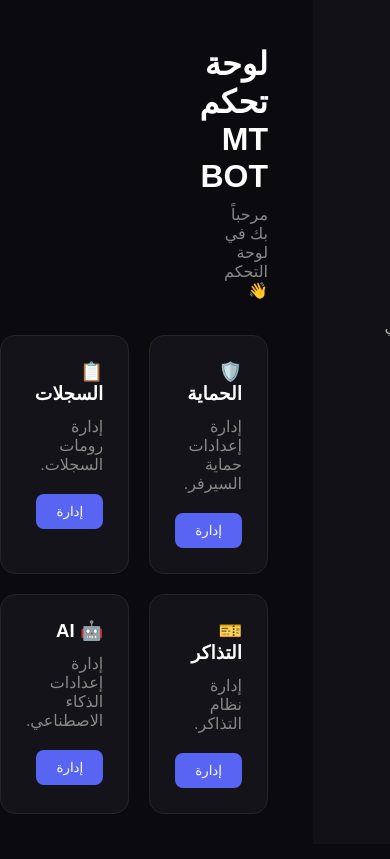
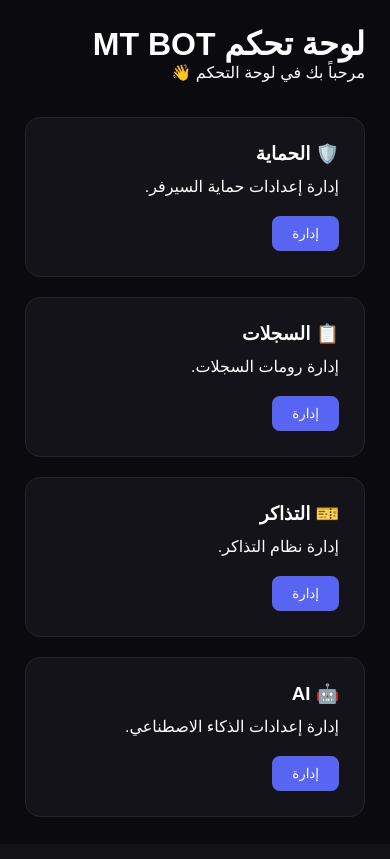
Before and after one commit to dahomaq35-afk/Liver, a Flask app: page / in a window 390 px wide; the page is wider, and only the part inside the window is pictured. After the commit the page ends 817 px from the top of that part, so only its background shows below. Run offline with Flask 3, Linux system fonts and the light colour scheme.

Commit message:
Update style.css

```diff
--- a/static/style.css
+++ b/static/style.css
@@ -3,74 +3,71 @@
     margin: 0;
     padding: 0;
 }
-
 body {
     background: #0b0b0f;
     color: white;
     font-family: Arial, sans-serif;
 }
-
+/* القائمة الجانبية */
 .sidebar {
     position: fixed;
-    right: 0;
+    left: 0;
     top: 0;
-    width: 250px;
+    width: 310px;
     height: 100vh;
     background: #111116;
     padding: 25px;
+    z-index: 1000;
 }
-
-.sidebar h2 {
-    text-align: center;
-    margin-bottom: 30px;
+/* المحتوى */
+main {
+    margin-left: 310px;
+    padding: 45px;
 }
-
+/* روابط القائمة */
 .sidebar a {
     display: block;
     color: #aaa;
     text-decoration: none;
-    padding: 14px;
+    padding: 15px;
     margin-bottom: 8px;
     border-radius: 10px;
 }
-
 .sidebar a:hover {
     background: #1d1d25;
     color: white;
 }
-
-main {
-    margin-right: 250px;
-    padding: 45px;
+/* زر الثلاث شرطات */
+.menu-btn {
+    display: none;
+    position: fixed;
+    top: 18px;
+    right: 18px;
+    z-index: 2000;
+    background: #181820;
+    color: white;
+    border: 1px solid #292933;
+    border-radius: 10px;
+    padding: 10px 13px;
+    font-size: 22px;
+    cursor: pointer;
 }
-
-main h1 {
-    font-size: 32px;
-    margin-bottom: 10px;
-}
-
-main p {
-    color: #888;
-}
-
+/* البطاقات */
 .cards {
     display: grid;
     grid-template-columns: repeat(2, 1fr);
     gap: 20px;
     margin-top: 35px;
 }
-
 .card {
     background: #131319;
     border: 1px solid #24242d;
     border-radius: 15px;
     padding: 25px;
 }
-
 .card h3 {
     margin-bottom: 12px;
 }
-
 .card button {
     margin-top: 20px;
     padding: 10px 20px;
@@ -80,3 +77,23 @@ main p {
     color: white;
     cursor: pointer;
 }
+/* الجوال */
+@media (max-width: 700px) {
+    .sidebar {
+        left: -310px;
+        transition: 0.25s ease;
+    }
+    .sidebar.open {
+        left: 0;
+    }
+    main {
+        margin-left: 0;
+        padding: 25px;
+    }
+    .menu-btn {
+        display: block;
+    }
+    .cards {
+        grid-template-columns: 1fr;
+    }
+}
```
